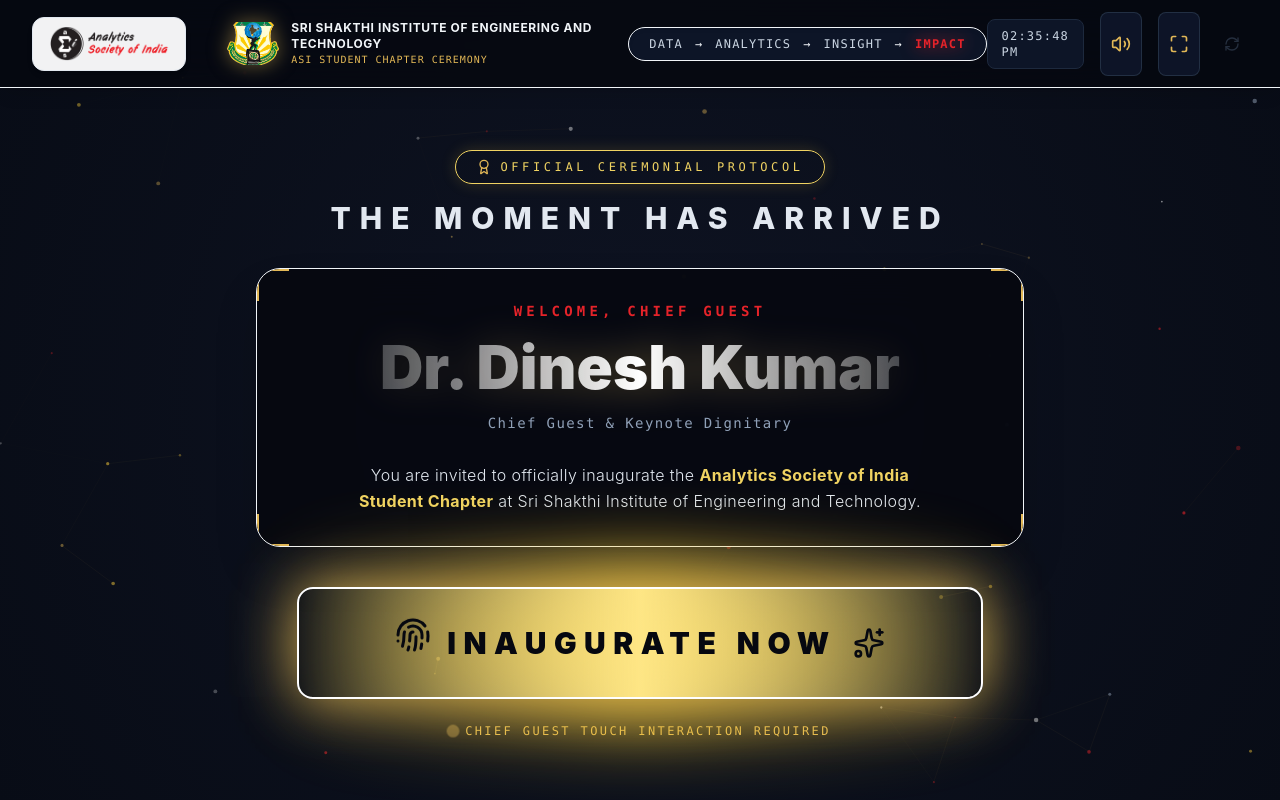
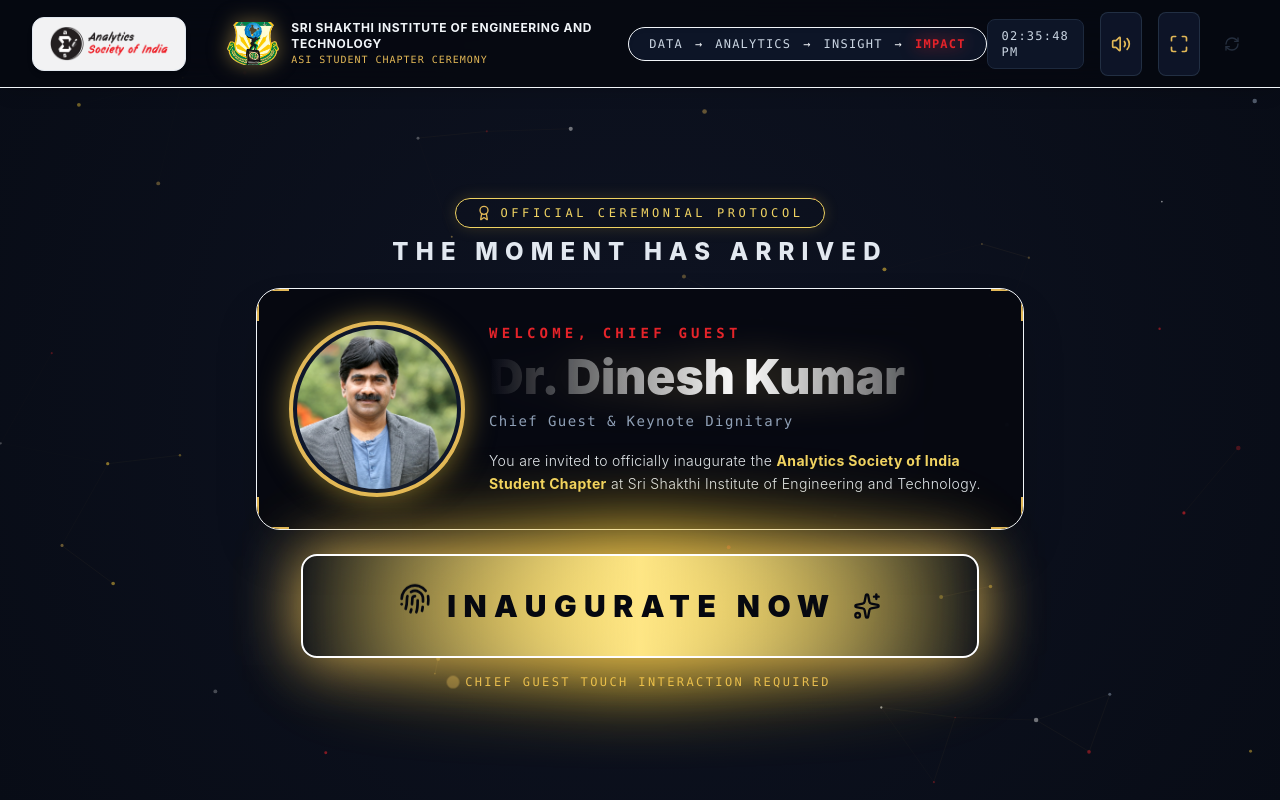
Before and after one commit to ashwinsiva007/asi_inauguration, a React (Vite) app: page / in a window 1280 px wide. Both pictures are taken after a click on the button "INITIATE INAUGURATION". Built offline with nearby package versions, Linux system fonts and the light colour scheme.

Commit message:
Integrated_framed_portrait_photo_for_Chief_Guest_Dr_Dinesh_Kumar

```diff
--- a/src/components/Stage2Confirmation.tsx
+++ b/src/components/Stage2Confirmation.tsx
@@ -24,33 +24,49 @@
       animate={{ opacity: 1, scale: 1 }}
       exit={{ opacity: 0, scale: 1.05 }}
       transition={{ duration: 0.5, ease: 'easeOut' }}
-      className="relative z-10 flex flex-col justify-center items-center w-full h-[calc(100vh-5.5rem)] px-8 py-6 max-w-5xl mx-auto text-center select-none"
+      className="relative z-10 flex flex-col justify-center items-center w-full h-[calc(100vh-5.5rem)] px-8 py-4 max-w-5xl mx-auto text-center select-none"
     >
       {/* Formal Header Badge */}
-      <div className="inline-flex items-center space-x-2 px-5 py-2 rounded-full bg-gold-500/15 border border-gold-400/40 text-gold-300 text-xs font-mono tracking-[0.3em] uppercase mb-4 shadow-[0_0_15px_rgba(212,175,55,0.2)]">
+      <div className="inline-flex items-center space-x-2 px-5 py-1.5 rounded-full bg-gold-500/15 border border-gold-400/40 text-gold-300 text-xs font-mono tracking-[0.3em] uppercase mb-2 shadow-[0_0_15px_rgba(212,175,55,0.2)]">
         <Award className="w-4 h-4 text-gold-400" />
         <span>OFFICIAL CEREMONIAL PROTOCOL</span>
       </div>
 
       {/* Main Announcement */}
-      <h2 className="text-2xl sm:text-3xl font-extrabold tracking-[0.3em] text-slate-200 uppercase mb-4">
+      <h2 className="text-xl sm:text-2xl font-extrabold tracking-[0.3em] text-slate-200 uppercase mb-3">
         THE MOMENT HAS ARRIVED
       </h2>
 
       {/* Welcome Chief Guest Invitation Card */}
-      <div className="my-4 p-8 rounded-3xl bg-slate-950/90 border border-gold-500/40 backdrop-blur-xl shadow-2xl max-w-3xl w-full relative overflow-hidden">
+      <div className="my-2 p-6 sm:p-8 rounded-3xl bg-slate-950/90 border border-gold-500/40 backdrop-blur-xl shadow-2xl max-w-3xl w-full relative overflow-hidden">
         {/* Decorative Golden Corner Accents */}
         <div className="absolute top-0 left-0 w-8 h-8 border-t-2 border-l-2 border-gold-400" />
         <div className="absolute top-0 right-0 w-8 h-8 border-t-2 border-r-2 border-gold-400" />
         <div className="absolute bottom-0 left-0 w-8 h-8 border-b-2 border-l-2 border-gold-400" />
         <div className="absolute bottom-0 right-0 w-8 h-8 border-b-2 border-r-2 border-gold-400" />
 
-        <div className="space-y-4">
+        <div className="flex flex-col md:flex-row items-center justify-center gap-6 text-center md:text-left">
+          {/* Chief Guest Portrait Frame */}
+          {EVENT_CONFIG.chiefGuest.photoPath && (
+            <div className="relative group shrink-0">
+              <div className="absolute -inset-2 rounded-full bg-gradient-to-r from-gold-400 via-asi-red to-gold-400 opacity-75 blur-md group-hover:opacity-100 transition duration-500" />
+              <div className="relative w-36 h-36 sm:w-44 sm:h-44 rounded-full border-4 border-gold-400 p-1 bg-slate-900 shadow-[0_0_30px_rgba(212,175,55,0.6)] overflow-hidden">
+                <img
+                  src={EVENT_CONFIG.chiefGuest.photoPath}
+                  alt={EVENT_CONFIG.chiefGuest.name}
+                  className="w-full h-full object-cover object-top rounded-full"
+                />
+              </div>
+            </div>
+          )}
+
+          {/* Dignitary Info */}
+          <div className="space-y-2.5 flex-1">
             <p className="text-xs sm:text-sm font-mono tracking-[0.3em] text-asi-red font-bold uppercase">
               {EVENT_CONFIG.chiefGuest.title}
             </p>
 
-          <h1 className="text-4xl sm:text-5xl md:text-6xl font-black text-transparent bg-clip-text bg-gradient-to-r from-gold-200 via-white to-gold-400 drop-shadow-[0_0_20px_rgba(226,184,87,0.4)]">
+            <h1 className="text-3xl sm:text-4xl md:text-5xl font-black text-transparent bg-clip-text bg-gradient-to-r from-gold-200 via-white to-gold-400 drop-shadow-[0_0_20px_rgba(226,184,87,0.4)]">
               {EVENT_CONFIG.chiefGuest.name}
             </h1>
 
@@ -58,9 +74,9 @@
               {EVENT_CONFIG.chiefGuest.designation}
             </p>
 
-          <div className="w-32 h-px bg-gradient-to-r from-transparent via-gold-500/60 to-transparent mx-auto my-3" />
+            <div className="w-full h-px bg-gradient-to-r from-transparent via-gold-500/50 to-transparent my-2" />
 
-          <p className="text-sm sm:text-base font-light tracking-wide text-slate-200 leading-relaxed max-w-xl mx-auto">
+            <p className="text-xs sm:text-sm font-light tracking-wide text-slate-200 leading-relaxed">
               You are invited to officially inaugurate the{' '}
               <span className="font-bold text-gold-300">
                 Analytics Society of India Student Chapter
@@ -69,9 +85,10 @@
             </p>
           </div>
         </div>
+      </div>
 
-      {/* Main Ceremonial Touch Button [ INAUGURATE NOW ] - Extremely Prominent & High Contrast */}
-      <div className="relative group mt-6">
+      {/* Main Ceremonial Touch Button [ INAUGURATE NOW ] */}
+      <div className="relative group mt-4">
         {/* Animated Radial Pulse Rings */}
         <div className="absolute -inset-6 rounded-3xl bg-gradient-to-r from-gold-400 via-amber-300 to-gold-400 blur-2xl opacity-90 animate-pulse" />
 
@@ -79,17 +96,17 @@
           onClick={handleClick}
           onTouchStart={handleClick}
           disabled={isPressed}
-          className="relative flex items-center justify-center space-x-4 px-16 py-8 sm:px-24 sm:py-9 rounded-2xl bg-gradient-to-r from-gold-300 via-amber-200 to-gold-400 text-slate-950 font-black border-2 border-white shadow-[0_0_60px_rgba(226,184,87,0.9)] hover:shadow-[0_0_90px_rgba(255,215,0,1)] transition-all duration-300 active:scale-95 cursor-pointer touch-target"
+          className="relative flex items-center justify-center space-x-4 px-16 py-7 sm:px-24 sm:py-8 rounded-2xl bg-gradient-to-r from-gold-300 via-amber-200 to-gold-400 text-slate-950 font-black border-2 border-white shadow-[0_0_60px_rgba(226,184,87,0.9)] hover:shadow-[0_0_90px_rgba(255,215,0,1)] transition-all duration-300 active:scale-95 cursor-pointer touch-target"
         >
-          <Fingerprint className="w-9 h-9 text-slate-950 animate-bounce" />
+          <Fingerprint className="w-8 h-8 text-slate-950 animate-bounce" />
           <span className="text-2xl sm:text-3xl font-black tracking-[0.25em] text-slate-950 uppercase">
             INAUGURATE NOW
           </span>
-          <Sparkles className="w-8 h-8 text-slate-950" />
+          <Sparkles className="w-7 h-7 text-slate-950" />
         </button>
       </div>
 
-      <p className="text-xs font-mono tracking-[0.2em] text-gold-400 uppercase mt-6 flex items-center space-x-2">
+      <p className="text-xs font-mono tracking-[0.2em] text-gold-400 uppercase mt-4 flex items-center space-x-2">
         <span className="w-2 h-2 rounded-full bg-gold-400 animate-ping" />
         <span>Chief Guest Touch Interaction Required</span>
       </p>
--- a/src/config/eventConfig.ts
+++ b/src/config/eventConfig.ts
@@ -14,6 +14,7 @@
     title: 'WELCOME, CHIEF GUEST',
     name: 'Dr. Dinesh Kumar',
     designation: 'Chief Guest & Keynote Dignitary',
+    photoPath: '/assets/chief-guest.jpg',
   },
   eventDate: '24 AUGUST 2026',
   conceptFlow: ['DATA', 'ANALYTICS', 'INSIGHT', 'IMPACT'],
--- a/src/types/inauguration.ts
+++ b/src/types/inauguration.ts
@@ -8,6 +8,7 @@
     title: string;
     name: string;
     designation?: string;
+    photoPath?: string;
   };
   eventDate: string;
   conceptFlow: string[];
```
Also changed, not shown: public/assets/chief-guest.jpg (added). Lines whose indentation alone changed are shown as unchanged.
